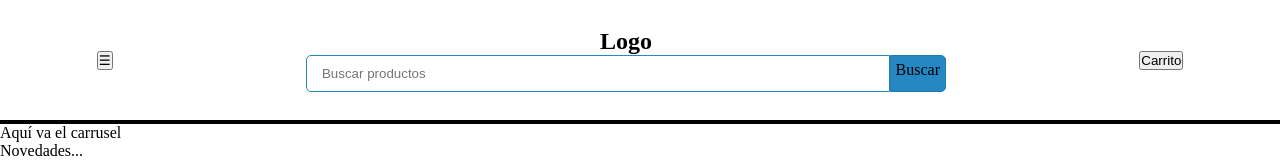
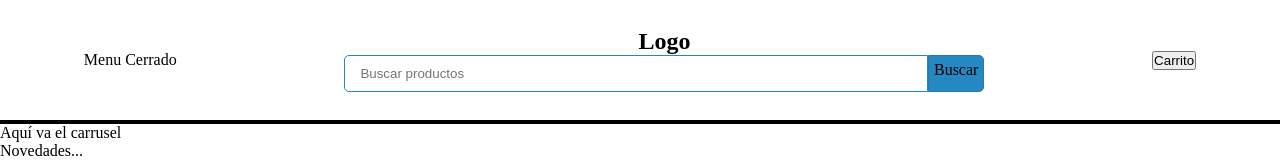
Before and after one commit to Maesoft/cultura-intelectual, a React (Vite) app: page / in a window 1280 px wide. Shown: the top 160 px of the page. Built offline with nearby package versions, Linux system fonts and the light colour scheme; no server answers.

Commit message:
Creando el componente BurgerMenu, con su hoja de estilos y su icono

```diff
--- a/src/components/App.jsx
+++ b/src/components/App.jsx
@@ -4,6 +4,7 @@ import { useContext, useState } from 'react';
 import { productsContext } from '../context/ProductsContext.jsx';
 import { filterProductos } from "../funciones/filterProductos"
 import Search from './Search';
+import BurgerMenu from './BurgerMenu';
 
 function App() {
 
@@ -25,7 +26,7 @@ function App() {
     return (
     <>
       <header>
-        <button>☰</button>
+         <BurgerMenu/>
         <section className='logoBuscar'>
           <h2>Logo</h2>
           <Search cambiar={setFilters}></Search>
--- /dev/null
+++ b/src/components/BurgerMenu.jsx
@@ -0,0 +1,23 @@
+import {React, useState} from 'react'
+import '../styles/BurgerMenu.css'
+const BurgerMenu = () => {
+    const [visibility, setVisibility]=useState(false);
+
+    const toggleVisibility=()=>{
+        setVisibility(!visibility)
+    }
+
+  if(!visibility){
+    return(
+    <div className="burger-icon" onClick={toggleVisibility}>
+    Menu Cerrado
+    </div>
+  )}else{
+  return(
+  <div className="burger-bar" onClick={toggleVisibility}>
+    Menu Abierto
+  </div>
+  )}
+}
+
+export default BurgerMenu
```
Also changed, not shown: src/assets/burger.svg (added), src/styles/BurgerMenu.css (added).
